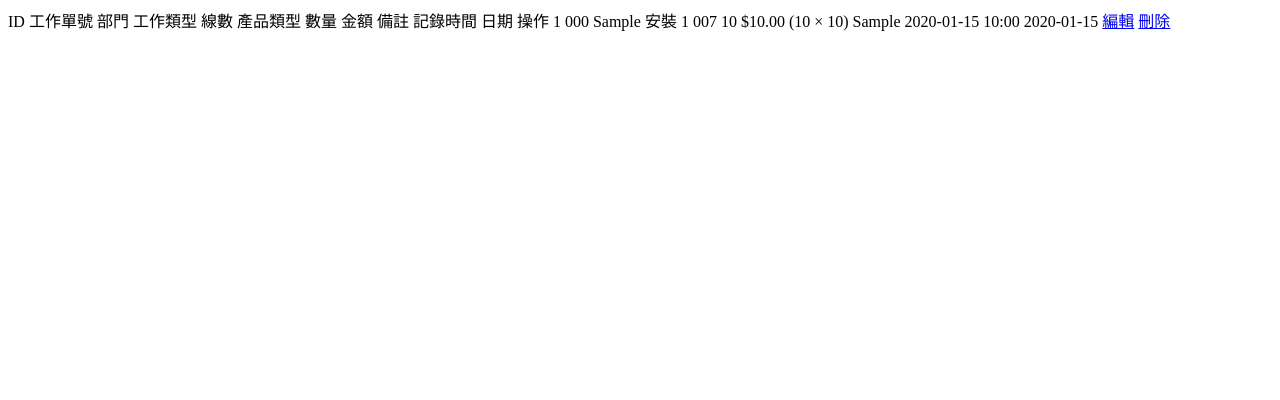
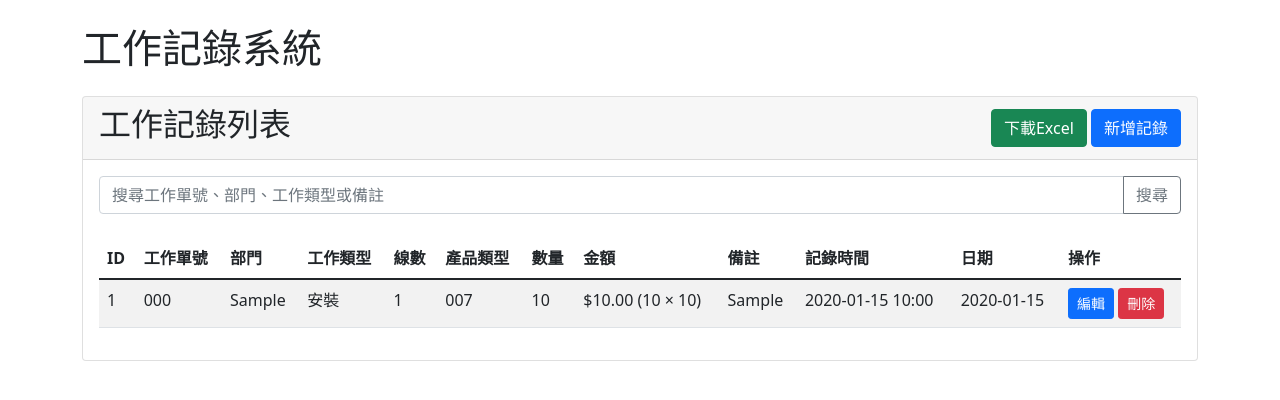
Before and after one commit to alan4103/junglevpython, a Flask app: page /records in a window 1280 px wide. Shown: the top 400 px of the page. Run offline with Flask 3, Linux system fonts and the light colour scheme; tables that the repository leaves empty hold one stand-in row (values such as "Sample post"); parts of the project's set-up code (start-up, migrations or seed data) failed here and were passed over.

Commit message:
Update records.html

```diff
--- a/templates/records.html
+++ b/templates/records.html
@@ -1,4 +1,25 @@
-<!-- 在表头中添加 -->
+{% extends "base.html" %}
+
+{% block content %}
+<div class="card mb-4">
+    <div class="card-header d-flex justify-content-between align-items-center">
+        <h2>工作記錄列表</h2>
+        <div>
+            <a href="{{ url_for('download') }}" class="btn btn-success">下載Excel</a>
+            <a href="{{ url_for('index') }}" class="btn btn-primary">新增記錄</a>
+        </div>
+    </div>
+    <div class="card-body">
+        <form method="GET" action="{{ url_for('view_records') }}" class="mb-4">
+            <div class="input-group">
+                <input type="text" name="search" class="form-control" placeholder="搜尋工作單號、部門、工作類型或備註" value="{{ search_keyword }}">
+                <button type="submit" class="btn btn-outline-secondary">搜尋</button>
+            </div>
+        </form>
+
+        <div class="table-responsive">
+            <table class="table table-striped table-hover">
+                <thead>
                     <tr>
                         <th>ID</th>
                         <th>工作單號</th>
@@ -13,8 +34,8 @@
                         <th>日期</th>
                         <th>操作</th>
                     </tr>
-
-<!-- 在表格行中添加 -->
+                </thead>
+                <tbody>
                     {% for record in records %}
                     <tr>
                         <td>{{ record.id }}</td>
@@ -43,3 +64,9 @@
                         </td>
                     </tr>
                     {% endfor %}
+                </tbody>
+            </table>
+        </div>
+    </div>
+</div>
+{% endblock %}
```
Lines whose indentation alone changed are shown as unchanged.
